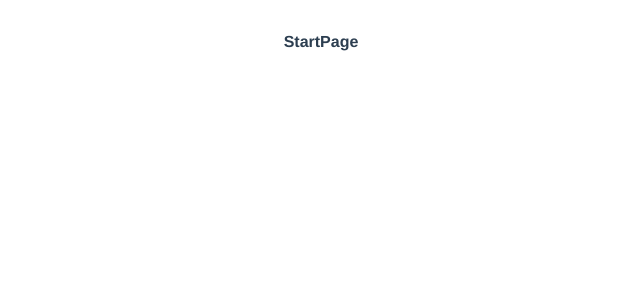
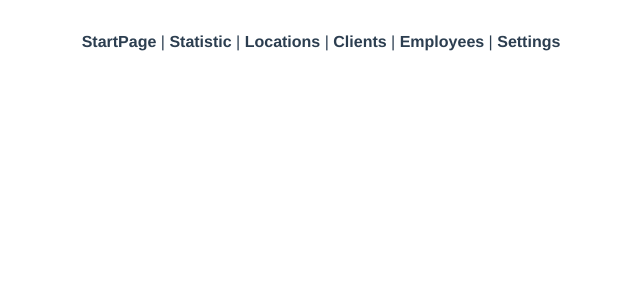
Before and after one commit to AlexBossov/online-finecard, a Vue app: page / in a window 1280 px wide. Shown: the top 300 px of the page, without its empty margins (319-959 px from the left). Built offline with nearby package versions, Linux system fonts and the light colour scheme.

Commit message:
feat: routes

```diff
--- a/src/App.vue
+++ b/src/App.vue
@@ -1,7 +1,12 @@
 <template>
   <div id="app">
     <div id="nav">
-      <router-link to="/online-finecard/startPage">StartPage</router-link>
+      <router-link to="/online-finecard/startPage">StartPage</router-link> |
+      <router-link to="/online-finecard/statistic">Statistic</router-link> |
+      <router-link to="/online-finecard/locations">Locations</router-link> |
+      <router-link to="/online-finecard/clients">Clients</router-link> |
+      <router-link to="/online-finecard/employees">Employees</router-link> |
+      <router-link to="/online-finecard/settings">Settings</router-link>
     </div>
     <router-view />
   </div>
```
